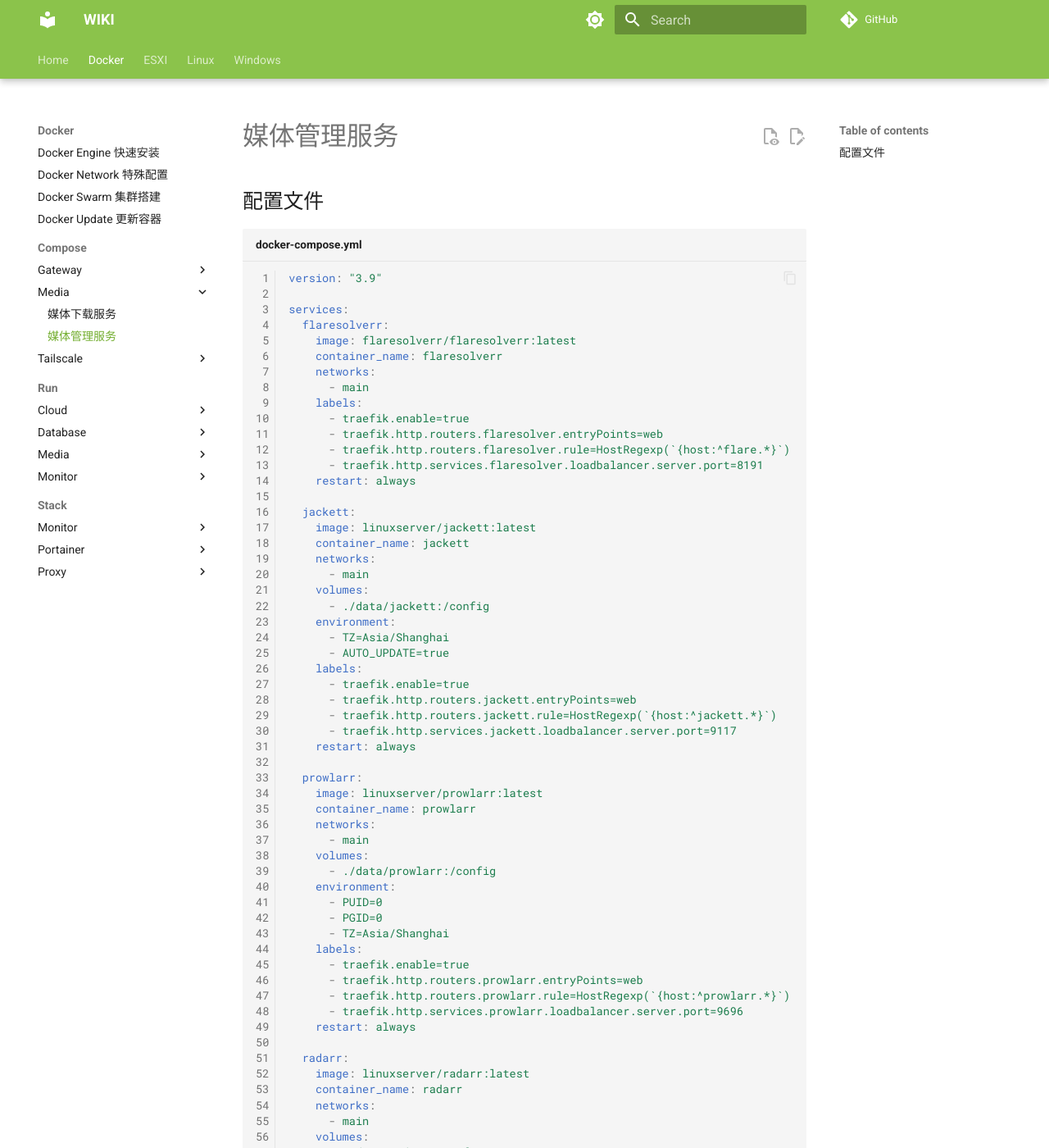
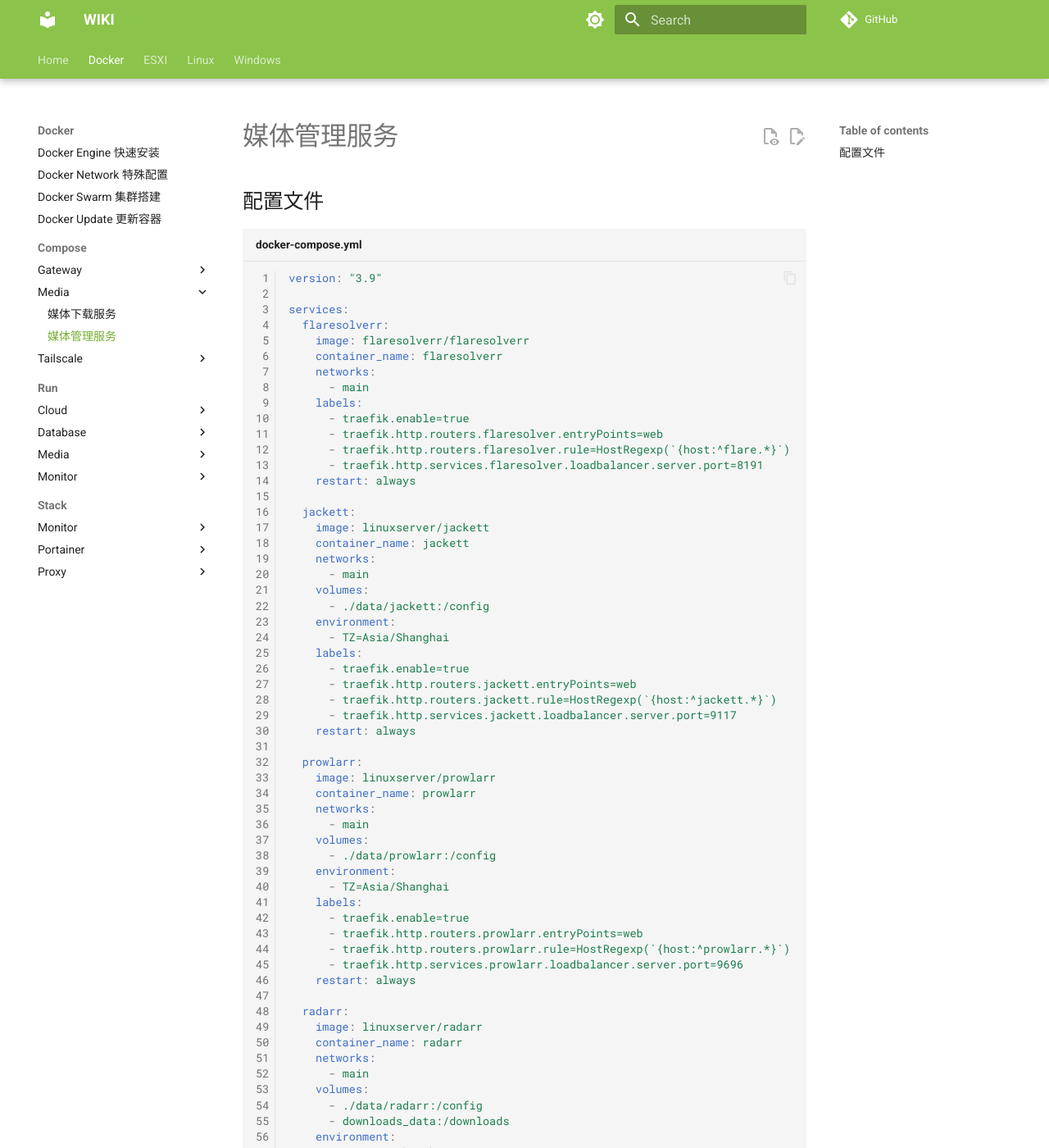
Before and after one commit to zexvar/wiki, an MkDocs documentation site: the page built from docs/Docker/Compose/Media/media.md, in a window 1280 px wide and 1400 px high. Shown: the whole window at 82% size. Built offline with MkDocs 1.6.1 and Material for MkDocs 9.7.7, drawn with Linux system fonts in a browser that asks for light colours; comment, search, counter and statistics services are not loaded; the version menu is left out; some of the changed text lies outside the part shown.

Commit message:
update Docker\Compose\Media

```diff
--- a/docs/Docker/Compose/Media/media.md
+++ b/docs/Docker/Compose/Media/media.md
@@ -7,7 +7,7 @@
 
 services:
   flaresolverr:
-    image: flaresolverr/flaresolverr:latest
+    image: flaresolverr/flaresolverr
     container_name: flaresolverr
     networks:
       - main
@@ -19,7 +19,7 @@
     restart: always
 
   jackett:
-    image: linuxserver/jackett:latest
+    image: linuxserver/jackett
     container_name: jackett
     networks:
       - main
@@ -27,7 +27,6 @@
       - ./data/jackett:/config
     environment:
       - TZ=Asia/Shanghai
-      - AUTO_UPDATE=true
     labels:
       - traefik.enable=true
       - traefik.http.routers.jackett.entryPoints=web
@@ -36,15 +35,13 @@
     restart: always
 
   prowlarr:
-    image: linuxserver/prowlarr:latest
+    image: linuxserver/prowlarr
     container_name: prowlarr
     networks:
       - main
     volumes:
       - ./data/prowlarr:/config
     environment:
-      - PUID=0
-      - PGID=0
       - TZ=Asia/Shanghai
     labels:
       - traefik.enable=true
@@ -54,7 +51,7 @@
     restart: always
 
   radarr:
-    image: linuxserver/radarr:latest
+    image: linuxserver/radarr
     container_name: radarr
     networks:
       - main
@@ -62,8 +59,6 @@
       - ./data/radarr:/config
       - downloads_data:/downloads
     environment:
-      - PUID=0
-      - PGID=0
       - TZ=Asia/Shanghai
     labels:
       - traefik.enable=true
@@ -73,7 +68,7 @@
     restart: always
 
   sonarr:
-    image: linuxserver/sonarr:latest
+    image: linuxserver/sonarr
     container_name: sonarr
     networks:
       - main
@@ -81,8 +76,6 @@
       - ./data/sonarr:/config
       - downloads_data:/downloads
     environment:
-      - PUID=0
-      - PGID=0
       - TZ=Asia/Shanghai
     labels:
       - traefik.enable=true
```
